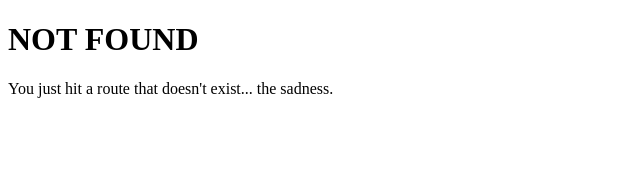
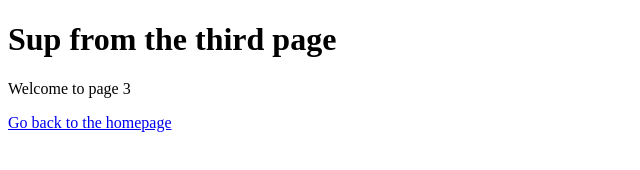
Before and after one commit to BSG-1/TheBayFarer, a Gatsby site in the folder bayfarer/: page /page-3 in a window 1280 px wide. Before the commit this address had no page. Shown: the whole page, without its empty margins (0-640 px from the left). Built offline with nearby package versions, Linux system fonts and the light colour scheme; Gatsby itself is replaced by a stand-in of ours.

Commit message:
landing to the third page

```diff
--- a/bayfarer/src/pages/index.js
+++ b/bayfarer/src/pages/index.js
@@ -7,6 +7,8 @@ const IndexPage = () => (
     <p>Welcome to the Bay Farer.</p>
     <p>Now go build something great.</p>
     <Link to="/page-2/">Go to page 2</Link>
+    <br />
+    <Link to="/page-3/">Go to page 3</Link>
   </div>
 )
 
--- /dev/null
+++ b/bayfarer/src/pages/page-3.js
@@ -0,0 +1,12 @@
+import React from 'react'
+import Link from 'gatsby-link'
+
+const SecondPage = () => (
+    <div>
+        <h1>Sup from the third page</h1>
+        <p>Welcome to page 3</p>
+        <Link to="/">Go back to the homepage</Link>
+    </div>
+)
+
+export default SecondPage
```
